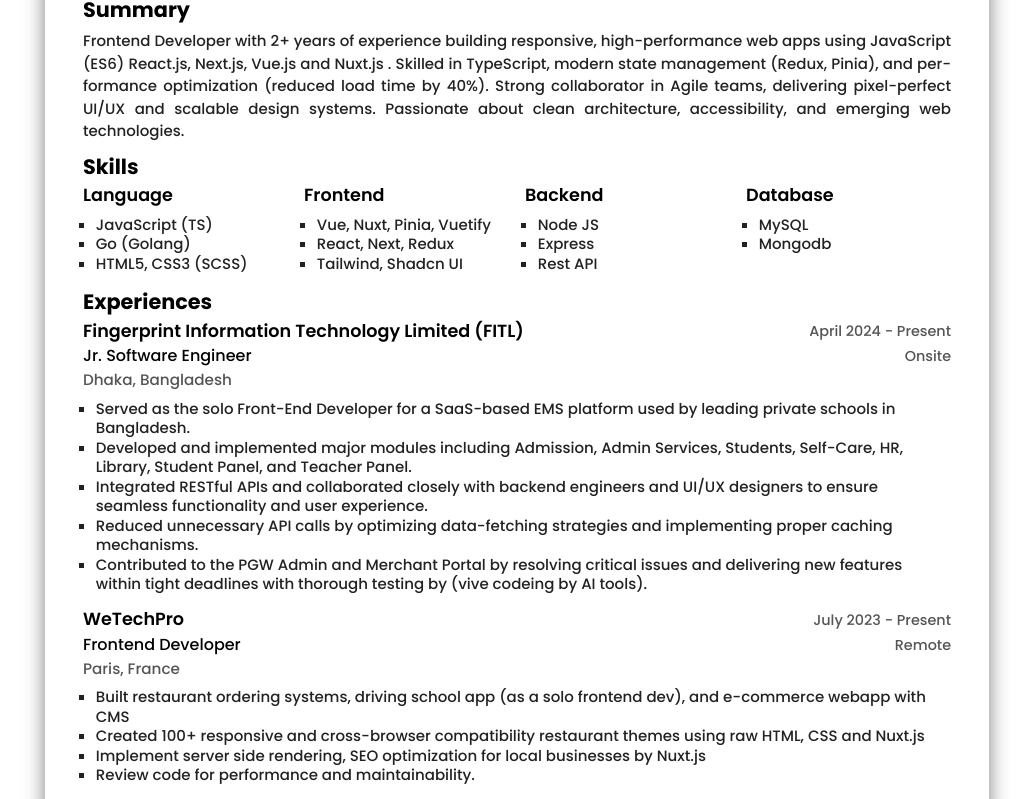
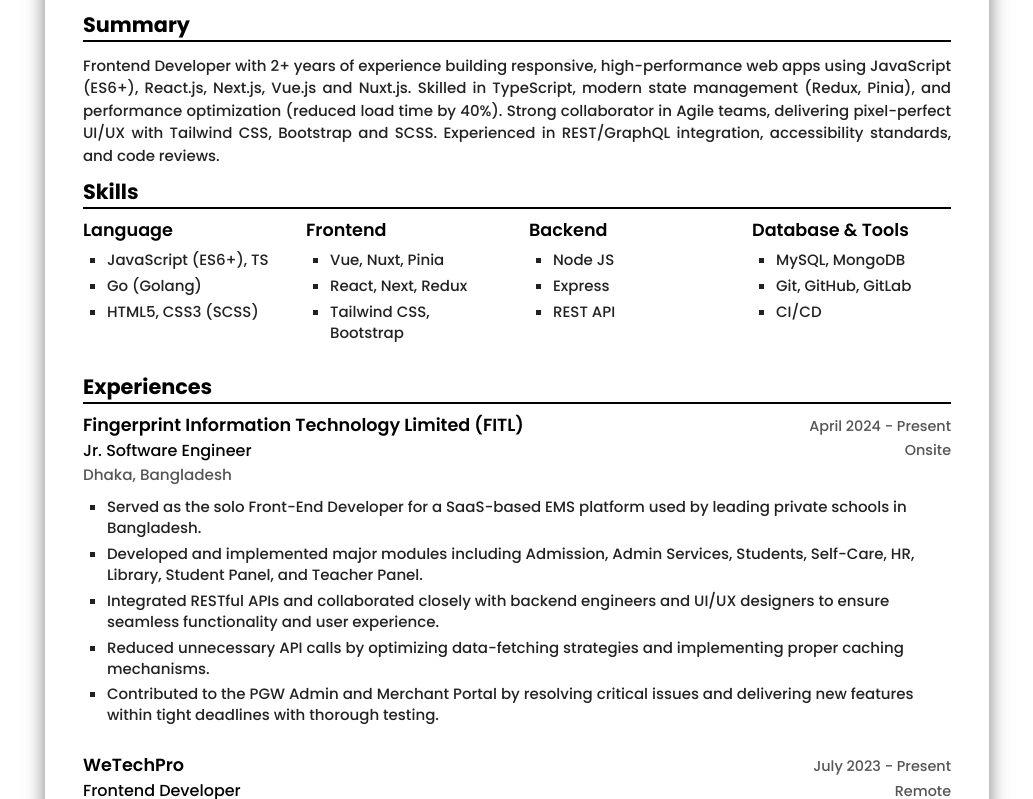
Before and after one commit to nomanscodes/noman-resume, a plain HTML site: page index.html in a window 1280 px wide. Shown: the part 197-996 px from the top of the page, without its empty margins (123-1156 px from the left). Drawn offline with Linux system fonts and the light colour scheme.

```diff
--- a/index.css
+++ b/index.css
@@ -34,7 +34,9 @@
   font-size: 1.3rem;
   font-weight: 700;
   line-height: 1;
-  margin-bottom: 0.6rem;
+  margin-bottom: 0.8rem;
+  border-bottom: 2px solid #000;
+  padding-bottom: 0.3rem;
 }
 
 h3 {
@@ -60,18 +62,20 @@
 }
 
 section {
-  margin-bottom: 1.2rem;
+  margin-bottom: 1.8rem;
 }
 
 ul {
   list-style: square outside;
-  margin-left: 0.8rem;
+  margin-left: 1.5rem;
 }
 ul:not(:last-child) {
   padding-bottom: 0.6rem;
 }
 ul li {
   color: #222;
+  line-height: 1.4;
+  margin-bottom: 0.3rem;
 }
 ul li a {
   color: #0066ff;
@@ -110,7 +114,7 @@
   justify-content: space-between;
   align-items: center;
   gap: var(--spacing-quarter);
-  margin-bottom: 1.3rem;
+  margin-bottom: 1.8rem;
 }
 .noman__header__content {
   display: flex;
@@ -166,8 +170,8 @@
 .noman__skills__grid {
   display: grid;
   grid-template-columns: repeat(4, 1fr);
-  gap: 1rem;
-  margin-top: 0.6rem;
+  gap: 1.5rem;
+  margin-top: 0.8rem;
 }
 .noman__experiences__grid {
   display: grid;
@@ -177,7 +181,7 @@
 }
 .noman__experiences__grid__item {
   display: block;
-  margin-bottom: 0.6rem;
+  margin-bottom: 1.2rem;
 }
 .noman__experiences__grid__item h3 {
   display: flex;
@@ -209,7 +213,7 @@
   font-weight: 500;
   line-height: 1;
   color: #555;
-  margin-bottom: 0.7rem;
+  margin-bottom: 0.9rem;
 }
 .noman__experiences__grid__item h6 {
   font-size: 1rem;
--- a/index.html
+++ b/index.html
@@ -92,11 +92,12 @@
       <h2>Summary</h2>
       <p class="justify">
         Frontend Developer with 2+ years of experience building responsive, high-performance web apps using
-        JavaScript (ES6) React.js,
-        Next.js, Vue.js and Nuxt.js . Skilled in TypeScript, modern state management (Redux, Pinia), and performance
-        optimization (reduced load time by 40%). Strong collaborator in Agile teams, delivering pixel-perfect UI/UX and
-        scalable
-        design systems. Passionate about clean architecture, accessibility, and emerging web technologies.
+        JavaScript (ES6+), React.js,
+        Next.js, Vue.js and Nuxt.js. Skilled in TypeScript, modern state management (Redux, Pinia), and
+        performance
+        optimization (reduced load time by 40%). Strong collaborator in Agile teams, delivering pixel-perfect UI/UX with
+        Tailwind CSS, Bootstrap and SCSS.
+        Experienced in REST/GraphQL integration, accessibility standards, and code reviews.
       </p>
     </section>
 
@@ -106,7 +107,7 @@
         <div class="noman__skills__grid__item">
           <h3>Language</h3>
           <ul>
-            <li class="justify">JavaScript (TS)</li>
+            <li class="justify">JavaScript (ES6+), TS</li>
             <li class="justify">Go (Golang)</li>
             <li class="justify">HTML5, CSS3 (SCSS)</li>
           </ul>
@@ -115,9 +116,9 @@
         <div class="noman__skills__grid__item">
           <h3>Frontend</h3>
           <ul>
-            <li class="justify">Vue, Nuxt, Pinia, Vuetify</li>
+            <li class="justify">Vue, Nuxt, Pinia</li>
             <li class="justify">React, Next, Redux</li>
-            <li class="justify">Tailwind, Shadcn UI</li>
+            <li class="justify">Tailwind CSS, Bootstrap</li>
           </ul>
         </div>
 
@@ -126,15 +127,16 @@
           <ul>
             <li class="justify">Node JS</li>
             <li class="justify">Express</li>
-            <li class="justify">Rest API</li>
+            <li class="justify">REST API</li>
           </ul>
         </div>
 
         <div class="noman__skills__grid__item">
-          <h3>Database</h3>
+          <h3>Database & Tools</h3>
           <ul>
-            <li class="justify">MySQL</li>
-            <li>Mongodb</li>
+            <li class="justify">MySQL, MongoDB</li>
+            <li>Git, GitHub, GitLab</li>
+            <li>CI/CD</li>
           </ul>
         </div>
 
@@ -171,7 +173,7 @@
             <li>
               Contributed to the PGW Admin and Merchant Portal by resolving critical issues and delivering new features
               within
-              tight deadlines with thorough testing by (vive codeing by AI tools).
+              tight deadlines with thorough testing.
             </li>
           </ul>
 
@@ -188,8 +190,8 @@
             <li class="justify">
               Created 100+ responsive and cross-browser compatibility restaurant themes using raw HTML, CSS and Nuxt.js
             </li>
-            <li>Implement server side rendering, SEO optimization for local businesses by Nuxt.js</li>
-            <li>Review code for performance and maintainability.</li>
+            <li>Implemented SSR, SEO optimization, and ensured cross-browser compatibility using Nuxt.js</li>
+            <li>Participated in code reviews and mentored junior developers on best practices.</li>
           </ul>
         </div>
         <div class="noman__experiences__grid__item">
```
